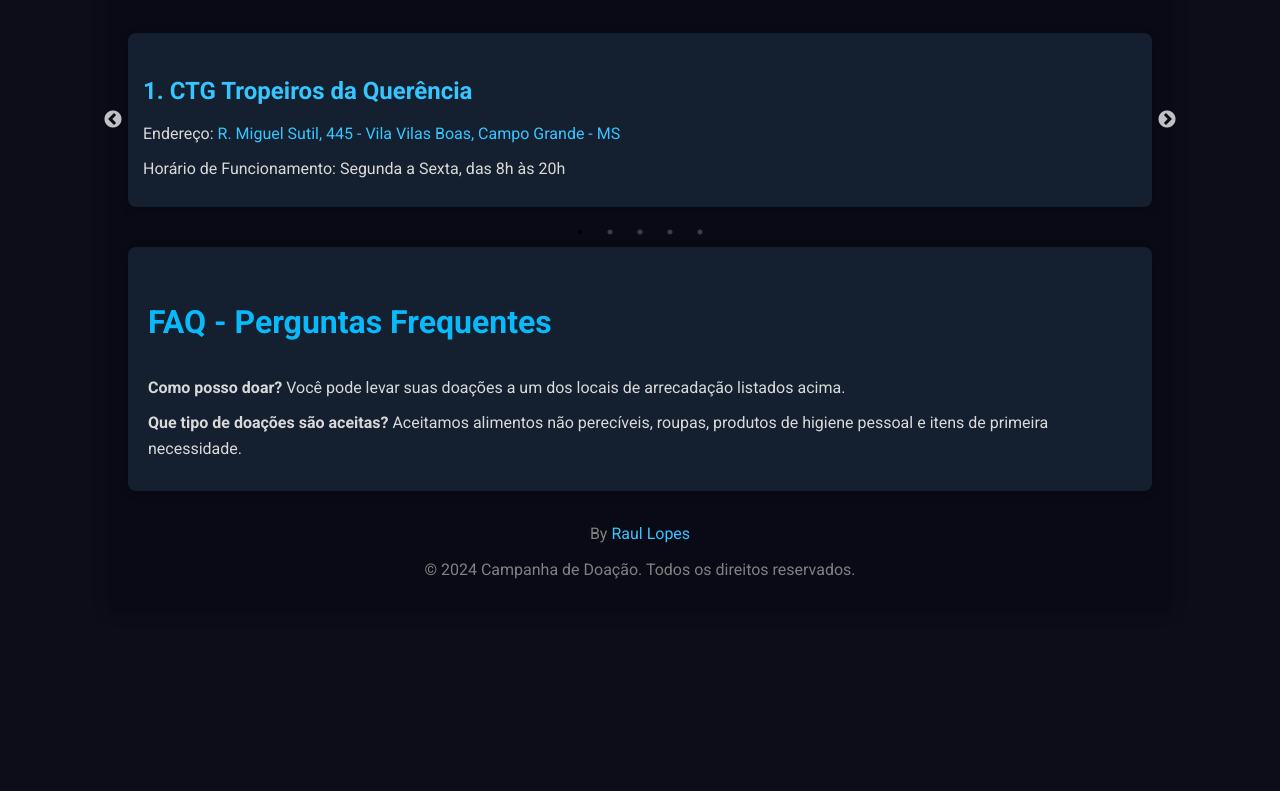
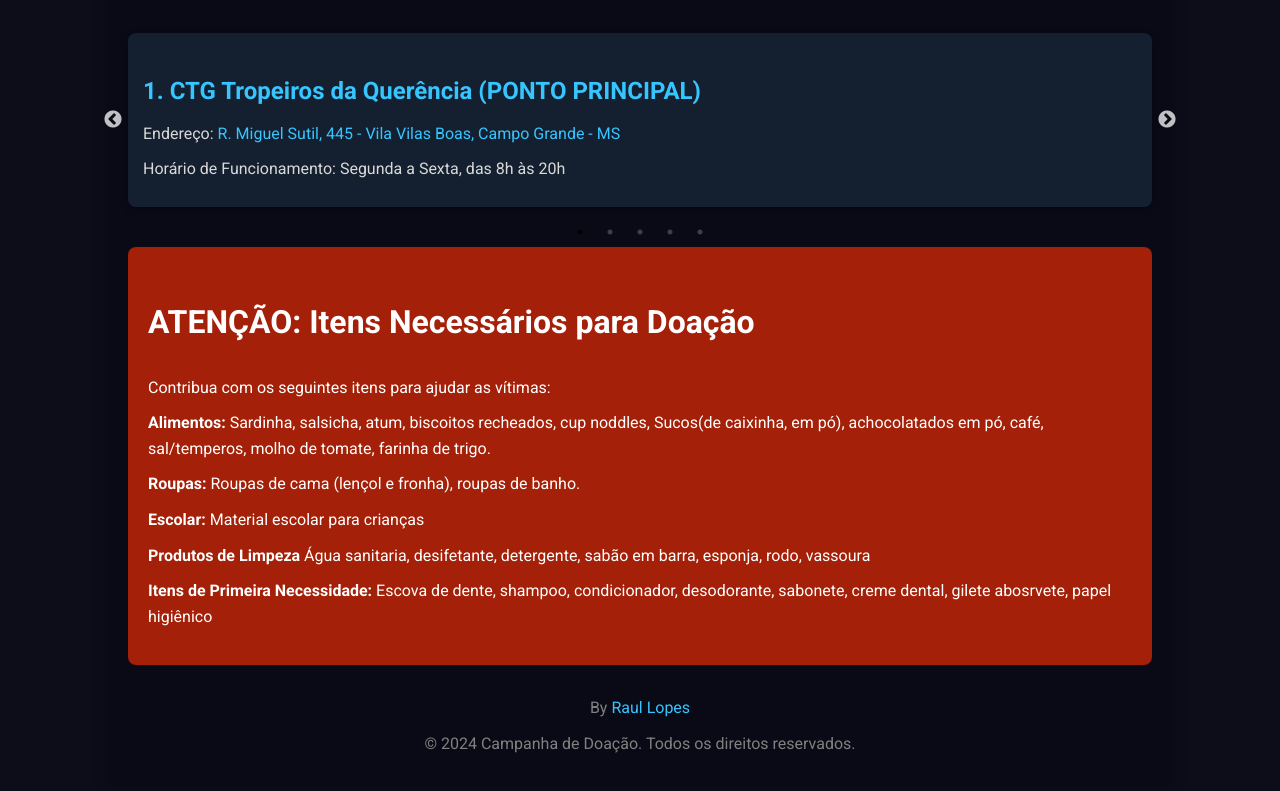
Before and after one commit to devraulbraga/ajude-rio-grande-do-sul, a plain HTML site: page index.html in a window 1280 px wide. Shown: the part 481-1272 px from the top of the page. Before the commit the page ends 1114 px from the top, so only its background shows below. Drawn offline with nearby package versions, Linux system fonts and the light colour scheme.

Commit message:
Update index.html

```diff
--- a/index.html
+++ b/index.html
@@ -140,6 +140,24 @@
                 width: 90%;
             }
         }
+        .attention-section {
+            background-color: #a52008; /* Vermelho Coral */
+            color: #fff; /* Branco */
+            padding: 20px;
+            border-radius: 8px;
+            margin-top: 30px;
+        }
+        .attention-section h2 {
+            color: #fff; /* Branco */
+        }
+        .attention-section ul {
+            margin-top: 10px;
+            list-style-type: none;
+            padding-left: 0;
+        }
+        .attention-section li {
+            margin-bottom: 10px;
+        }
     </style>
 </head>
 <body>
@@ -158,7 +176,7 @@
 
         <div class="carousel">
             <div class="location">
-                <h3>1. CTG Tropeiros da Querência</h3>
+                <h3>1. CTG Tropeiros da Querência (PONTO PRINCIPAL)</h3>
                 <p class="location-address">Endereço: <a href="https://maps.app.goo.gl/1udZZqoGptBssY3A7" target="_blank">R. Miguel Sutil, 445 - Vila Vilas Boas, Campo Grande - MS</a></p>
                 <p>Horário de Funcionamento: Segunda a Sexta, das 8h às 20h</p>
             </div>
@@ -188,10 +206,18 @@
             </div>
         </div>
 
-        <div class="faq">
-            <h2>FAQ - Perguntas Frequentes</h2>
-            <p><strong>Como posso doar?</strong> Você pode levar suas doações a um dos locais de arrecadação listados acima.</p>
-            <p><strong>Que tipo de doações são aceitas?</strong> Aceitamos alimentos não perecíveis, roupas, produtos de higiene pessoal e itens de primeira necessidade.</p>
+        <div class="attention-section">
+            <h2>ATENÇÃO: Itens Necessários para Doação</h2>
+            <p>Contribua com os seguintes itens para ajudar as vítimas:</p>
+            <ul>
+                <li><strong>Alimentos:</strong> Sardinha, salsicha, atum, biscoitos recheados, cup noddles, Sucos(de caixinha, em pó), achocolatados em pó,
+                café, sal/temperos, molho de tomate, farinha de trigo.</li>
+                <li><strong>Roupas:</strong> Roupas de cama (lençol e fronha), roupas de banho.</li>
+                <li><strong>Escolar:</strong> Material escolar para crianças</li>
+                <li><strong>Produtos de Limpeza</strong> Água sanitaria, desifetante, detergente, sabão em barra, esponja, rodo, vassoura</li>
+                <li><strong>Itens de Primeira Necessidade:</strong> Escova de dente, shampoo, condicionador, desodorante, sabonete, creme dental, gilete
+                abosrvete, papel higiênico</li>
+            </ul>
         </div>
 
         <div class="footer">
```
